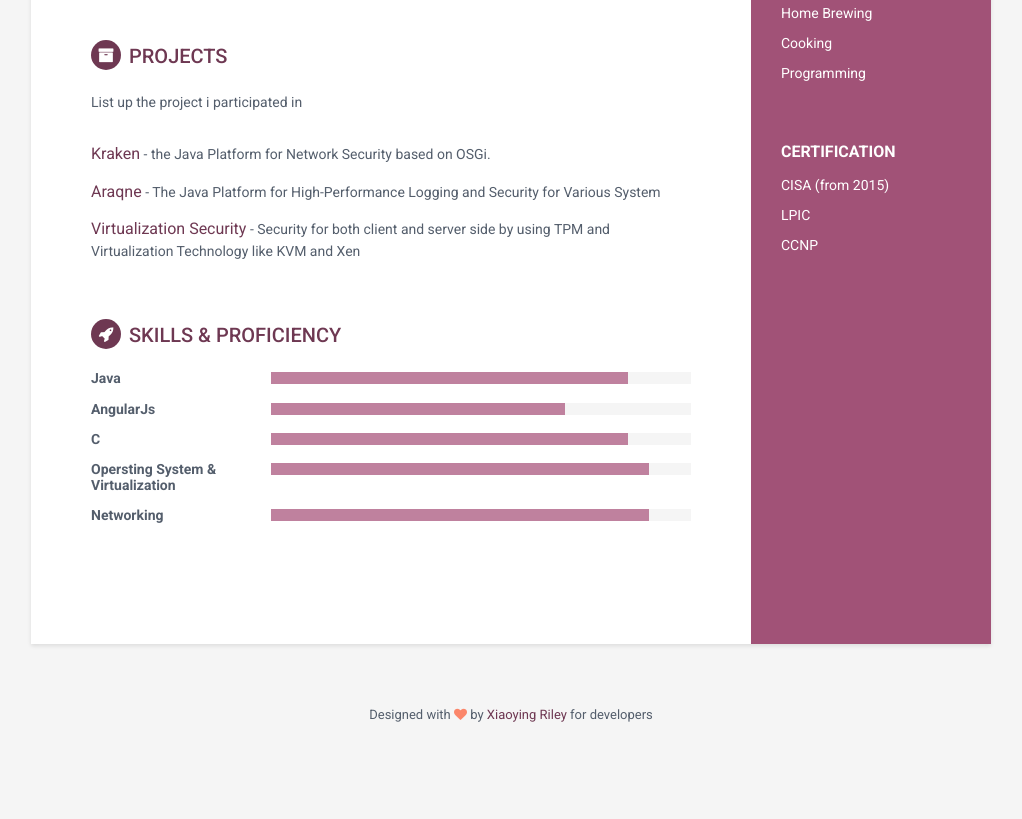
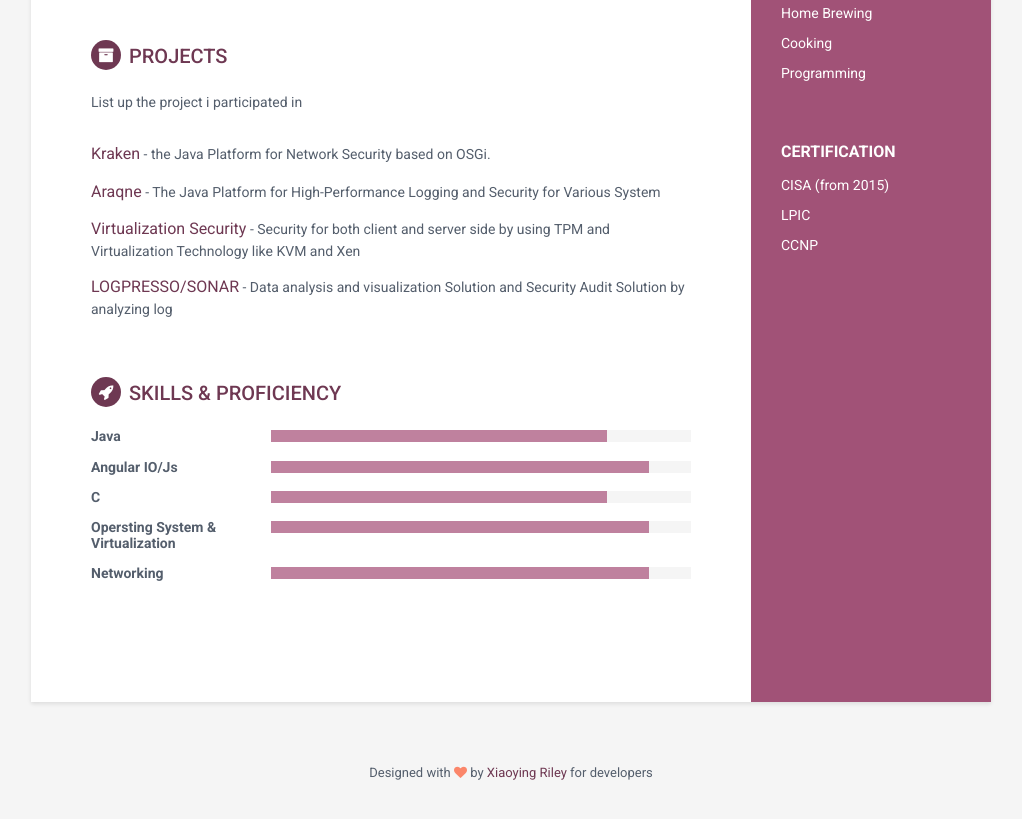
Before and after one commit to tgnice/tgnice.github.io, a plain HTML site: page index.html in a window 1280 px wide. Shown: the part 1049-1868 px from the top of the page, without its empty margins (129-1151 px from the left). Before the commit the page ends 1834 px from the top, so only its background shows below. Drawn offline with Linux system fonts and the light colour scheme.

Commit message:
changed skills.

```diff
--- a/index.html
+++ b/index.html
@@ -233,6 +233,9 @@
 							Security</a></span> - <span class="project-tagline">Security for both client and server side by using TPM and Virtualization
 						Technology like KVM and Xen</span>
 				</div>
+				<div class="item">
+					<span class="project-title"><a href="#" target="_blank">LOGPRESSO/SONAR</a></span> - <span class="project-tagline">Data analysis and visualization Solution and Security Audit Solution by analyzing log</span>
+				</div>
 				<!--//item-->
 			</section>
 			<!--//section-->
@@ -245,16 +248,16 @@
 					<div class="item">
 						<h3 class="level-title">Java</h3>
 						<div class="level-bar">
-							<div class="level-bar-inner" data-level="85%"></div>
+							<div class="level-bar-inner" data-level="80%"></div>
 						</div>
 						<!--//level-bar-->
 					</div>
 					<!--//item-->
 
 					<div class="item">
-						<h3 class="level-title">AngularJs</h3>
+						<h3 class="level-title">Angular IO/Js</h3>
 						<div class="level-bar">
-							<div class="level-bar-inner" data-level="70%"></div>
+							<div class="level-bar-inner" data-level="90%"></div>
 						</div>
 						<!--//level-bar-->
 					</div>
@@ -263,7 +266,7 @@
 					<div class="item">
 						<h3 class="level-title">C</h3>
 						<div class="level-bar">
-							<div class="level-bar-inner" data-level="85%"></div>
+							<div class="level-bar-inner" data-level="80%"></div>
 						</div>
 						<!--//level-bar-->
 					</div>
```
